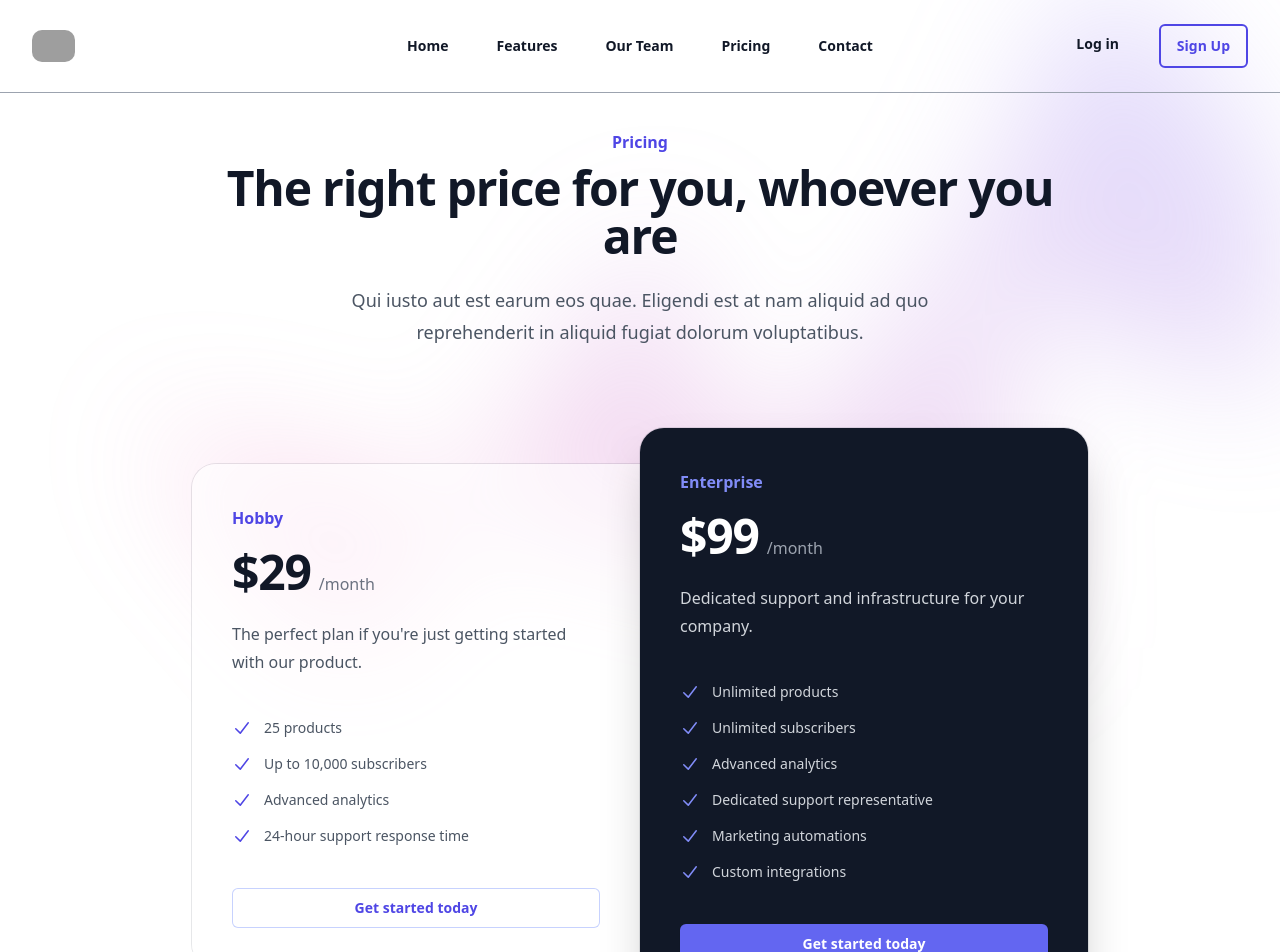
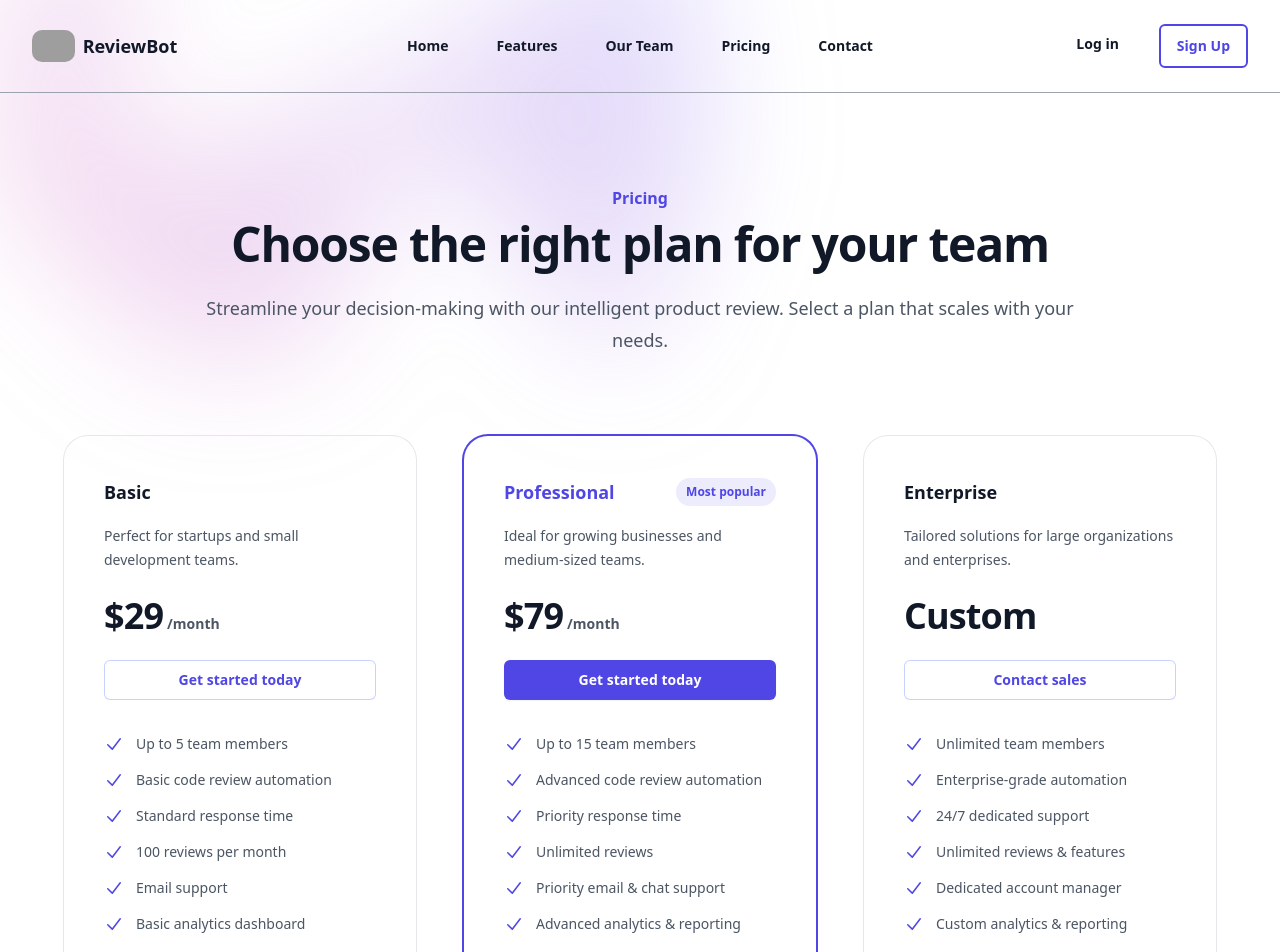
Before and after one commit to Sohith-reddy/reviewbot_front, a React (Vite) app: page /pricing in a window 1280 px wide. Shown: the top 952 px of the page. Built offline with nearby package versions, Linux system fonts and the light colour scheme; grey boxes are pictures that could not be loaded.

Commit message:
Updated Pricing and adjusted styling

```diff
--- a/src/components/Login.jsx
+++ b/src/components/Login.jsx
@@ -10,10 +10,33 @@ export default function Login() {
   const [email, setEmail] = useState('');
   const [password, setPassword] = useState('');
 
-  const handleSubmit = (e) => {
+  const handleSubmit = async (e) => {
     e.preventDefault();
-    // Add login logic here
+
+    try {
+      const response = await fetch('http://localhost:3000/api/login', {
+        method: 'POST',
+        headers: {
+          'Content-Type': 'application/json',
+        },
+        body: JSON.stringify({ email, password }),
+      });
+
+      const data = await response.json();
+
+      if (response.ok) {
+        // Login successful
+        localStorage.setItem('token', data.token); // Store token (optional)
+        navigate('/'); // Redirect to home page
+      } else {
+        alert(data.message || 'Login failed. Please try again.'); // Show error message
+      }
+    } catch (err) {
+      console.error(err);
+      alert('An error occurred. Please try again later.');
+    }
   };
+
 
   return (
     <GradientBackground>
--- a/src/components/Navbar.jsx
+++ b/src/components/Navbar.jsx
@@ -19,14 +19,14 @@ export default function Navbar() {
     <>
       <header className="absolute inset-x-0 top-0 z-50">
         <nav aria-label="Global" className="flex items-center justify-between p-6 lg:px-8">
-          <div className="flex lg:flex-1">
-            <a href="#" className="-m-1.5 p-1.5">
-              <span className="sr-only">Your Company</span>
+        <div className="flex lg:flex-1">
+            <a href="/" className="-m-1.5 p-1.5 flex items-center gap-x-2">
               <img
-                alt=""
+                alt="ReviewBot Logo"
                 src="https://tailwindui.com/plus/img/logos/mark.svg?color=indigo&shade=600"
                 className="h-8 w-auto"
               />
+              <span className="text-lg font-semibold text-gray-900">ReviewBot</span>
             </a>
           </div>
           <div className="flex lg:hidden">
--- a/src/components/Pricing.jsx
+++ b/src/components/Pricing.jsx
@@ -1,30 +1,66 @@
 import { CheckIcon } from '@heroicons/react/20/solid'
+import GradientBackground from './GradientBackground'
 
 const tiers = [
   {
-    name: 'Hobby',
-    id: 'tier-hobby',
+    name: 'Basic',
+    id: 'tier-basic',
     href: '#',
     priceMonthly: '$29',
-    description: "The perfect plan if you're just getting started with our product.",
-    features: ['25 products', 'Up to 10,000 subscribers', 'Advanced analytics', '24-hour support response time'],
+    description: 'Perfect for startups and small development teams.',
+    features: [
+      'Up to 5 team members',
+      'Basic code review automation',
+      'Standard response time',
+      '100 reviews per month',
+      'Email support',
+      'Basic analytics dashboard',
+      'Integration with GitHub',
+      'Security scanning'
+    ],
     featured: false,
+  },
+  {
+    name: 'Professional',
+    id: 'tier-professional',
+    href: '#',
+    priceMonthly: '$79',
+    description: 'Ideal for growing businesses and medium-sized teams.',
+    features: [
+      'Up to 15 team members',
+      'Advanced code review automation',
+      'Priority response time',
+      'Unlimited reviews',
+      'Priority email & chat support',
+      'Advanced analytics & reporting',
+      'Integration with GitHub & GitLab',
+      'Enhanced security features',
+      'Custom rule configuration',
+      'API access'
+    ],
+    featured: true,
   },
   {
     name: 'Enterprise',
     id: 'tier-enterprise',
     href: '#',
-    priceMonthly: '$99',
-    description: 'Dedicated support and infrastructure for your company.',
+    priceMonthly: 'Custom',
+    description: 'Tailored solutions for large organizations and enterprises.',
     features: [
-      'Unlimited products',
-      'Unlimited subscribers',
-      'Advanced analytics',
-      'Dedicated support representative',
-      'Marketing automations',
-      'Custom integrations',
+      'Unlimited team members',
+      'Enterprise-grade automation',
+      '24/7 dedicated support',
+      'Unlimited reviews & features',
+      'Dedicated account manager',
+      'Custom analytics & reporting',
+      'Integration with any VCS',
+      'Advanced security compliance',
+      'Custom workflow automation',
+      'On-premise deployment option',
+      'SLA guarantees',
+      'Training & onboarding'
     ],
-    featured: true,
+    featured: false,
   },
 ]
 
@@ -34,95 +70,83 @@ function classNames(...classes) {
 
 export default function Pricing() {
   return (
-    <div className="relative isolate bg-white px-6 py-24 sm:py-32 lg:px-8">
-      <div aria-hidden="true" className="absolute inset-x-0 -top-3 -z-10 transform-gpu overflow-hidden px-36 blur-3xl">
-        <div
-          style={{
-            clipPath:
-              'polygon(74.1% 44.1%, 100% 61.6%, 97.5% 26.9%, 85.5% 0.1%, 80.7% 2%, 72.5% 32.5%, 60.2% 62.4%, 52.4% 68.1%, 47.5% 58.3%, 45.2% 34.5%, 27.5% 76.7%, 0.1% 64.9%, 17.9% 100%, 27.6% 76.8%, 76.1% 97.7%, 74.1% 44.1%)',
-          }}
-          className="mx-auto aspect-[1155/678] w-[72.1875rem] bg-gradient-to-tr from-[#ff80b5] to-[#9089fc] opacity-30"
-        />
-      </div>
-      <div className="mx-auto max-w-2xl text-center lg:max-w-4xl">
+    <GradientBackground>
+      <div className="py-24 sm:py-32">
+        <div className="mx-auto max-w-7xl px-6 lg:px-8">
+          <div className="mx-auto max-w-4xl text-center">
             <h2 className="text-base font-semibold leading-7 text-indigo-600">Pricing</h2>
             <p className="mt-2 text-4xl font-bold tracking-tight text-gray-900 sm:text-5xl">
-          The right price for you, whoever you are
+              Choose the right plan for your team
+            </p>
+            <p className="mt-6 text-lg leading-8 text-gray-600">
+              Streamline your decision-making with our intelligent product review. Select a plan that scales with your needs.
             </p>
           </div>
-      <p className="mx-auto mt-6 max-w-2xl text-center text-lg leading-8 text-gray-600">
-        Qui iusto aut est earum eos quae. Eligendi est at nam aliquid ad quo reprehenderit in aliquid fugiat dolorum
-        voluptatibus.
-      </p>
-      <div className="mx-auto mt-16 grid max-w-lg grid-cols-1 items-center gap-y-6 sm:mt-20 sm:gap-y-0 lg:max-w-4xl lg:grid-cols-2">
-        {tiers.map((tier, tierIdx) => (
+          <div className="isolate mx-auto mt-16 grid max-w-md grid-cols-1 gap-y-8 sm:mt-20 lg:mx-0 lg:max-w-none lg:grid-cols-3 lg:gap-x-8 xl:gap-x-12">
+            {tiers.map((tier) => (
               <div
                 key={tier.id}
                 className={classNames(
-              tier.featured ? 'relative bg-gray-900 shadow-2xl' : 'bg-white/60 sm:mx-8 lg:mx-0',
-              tier.featured
-                ? ''
-                : tierIdx === 0
-                  ? 'rounded-t-3xl sm:rounded-b-none lg:rounded-bl-3xl lg:rounded-tr-none'
-                  : 'sm:rounded-t-none lg:rounded-bl-none lg:rounded-tr-3xl',
-              'rounded-3xl p-8 ring-1 ring-gray-900/10 sm:p-10',
+                  tier.featured ? 'ring-2 ring-indigo-600' : 'ring-1 ring-gray-200',
+                  'rounded-3xl p-8 xl:p-10'
                 )}
               >
+                <div className="flex items-center justify-between gap-x-4">
                   <h3
                     id={tier.id}
                     className={classNames(
-                tier.featured ? 'text-indigo-400' : 'text-indigo-600',
-                'text-base font-semibold leading-7',
+                      tier.featured ? 'text-indigo-600' : 'text-gray-900',
+                      'text-lg font-semibold leading-8'
                     )}
                   >
                     {tier.name}
                   </h3>
-            <p className="mt-4 flex items-baseline gap-x-2">
-              <span
-                className={classNames(
-                  tier.featured ? 'text-white' : 'text-gray-900',
-                  'text-5xl font-bold tracking-tight',
+                  {tier.featured && (
+                    <p className="rounded-full bg-indigo-600/10 px-2.5 py-1 text-xs font-semibold leading-5 text-indigo-600">
+                      Most popular
+                    </p>
                   )}
-              >
-                {tier.priceMonthly}
-              </span>
-              <span className={classNames(tier.featured ? 'text-gray-400' : 'text-gray-500', 'text-base')}>/month</span>
+                </div>
+                <p className="mt-4 text-sm leading-6 text-gray-600">{tier.description}</p>
+                <p className="mt-6 flex items-baseline gap-x-1">
+                  <span className="text-4xl font-bold tracking-tight text-gray-900">{tier.priceMonthly}</span>
+                  {tier.name !== 'Enterprise' && <span className="text-sm font-semibold leading-6 text-gray-600">/month</span>}
                 </p>
-            <p className={classNames(tier.featured ? 'text-gray-300' : 'text-gray-600', 'mt-6 text-base leading-7')}>
-              {tier.description}
-            </p>
-            <ul
-              role="list"
-              className={classNames(
-                tier.featured ? 'text-gray-300' : 'text-gray-600',
-                'mt-8 space-y-3 text-sm leading-6 sm:mt-10',
-              )}
-            >
-              {tier.features.map((feature) => (
-                <li key={feature} className="flex gap-x-3">
-                  <CheckIcon
-                    aria-hidden="true"
-                    className={classNames(tier.featured ? 'text-indigo-400' : 'text-indigo-600', 'h-6 w-5 flex-none')}
-                  />
-                  {feature}
-                </li>
-              ))}
-            </ul>
                 <a
                   href={tier.href}
                   aria-describedby={tier.id}
                   className={classNames(
                     tier.featured
-                  ? 'bg-indigo-500 text-white shadow-sm hover:bg-indigo-400 focus-visible:outline-indigo-500'
-                  : 'text-indigo-600 ring-1 ring-inset ring-indigo-200 hover:ring-indigo-300 focus-visible:outline-indigo-600',
-                'mt-8 block rounded-md px-3.5 py-2.5 text-center text-sm font-semibold focus-visible:outline focus-visible:outline-2 focus-visible:outline-offset-2 sm:mt-10',
+                      ? 'bg-indigo-600 text-white shadow-sm hover:bg-indigo-500'
+                      : 'text-indigo-600 ring-1 ring-inset ring-indigo-200 hover:ring-indigo-300',
+                    'mt-6 block rounded-md py-2 px-3 text-center text-sm font-semibold leading-6 focus-visible:outline focus-visible:outline-2 focus-visible:outline-offset-2 focus-visible:outline-indigo-600'
                   )}
                 >
-              Get started today
+                  {tier.name === 'Enterprise' ? 'Contact sales' : 'Get started today'}
                 </a>
+                <ul role="list" className="mt-8 space-y-3 text-sm leading-6 text-gray-600">
+                  {tier.features.map((feature) => (
+                    <li key={feature} className="flex gap-x-3">
+                      <CheckIcon className="h-6 w-5 flex-none text-indigo-600" aria-hidden="true" />
+                      {feature}
+                    </li>
+                  ))}
+                </ul>
               </div>
             ))}
           </div>
+          <div className="mt-16 text-center">
+            <p className="text-base font-semibold leading-7 text-gray-900">
+              Need a custom solution?
+            </p>
+            <p className="mt-2 text-sm leading-8 text-gray-600">
+              Contact our sales team for enterprise-grade solutions tailored to your specific requirements.
+              <br />
+              We offer flexible pricing and custom features for large teams and organizations.
+            </p>
           </div>
+        </div>
+      </div>
+    </GradientBackground>
   )
 }
--- a/src/components/SignUp.jsx
+++ b/src/components/SignUp.jsx
@@ -11,10 +11,31 @@ export default function SignUp() {
   const [password, setPassword] = useState('');
   const [name, setName] = useState('');
 
-  const handleSubmit = (e) => {
+  const handleSubmit = async (e) => {
     e.preventDefault();
-    // Add signup logic here
+
+    try {
+      const response = await fetch('http://localhost:3000/api/auth/signup', {
+        method: 'POST',
+        headers: {
+          'Content-Type': 'application/json',
+        },
+        body: JSON.stringify({ name, email, password }),
+      });
+
+      if (response.ok) {
+        alert('Signup successful! Redirecting to Login...');
+        navigate('/login'); // Navigate to the Login page
+      } else {
+        const errorData = await response.json();
+        alert(`Signup failed: ${errorData.message}`);
+      }
+    } catch (error) {
+      console.error('Error during signup:', error);
+      alert('An error occurred. Please try again.');
+    }
   };
+
 
   return (
     <GradientBackground>
```
Also changed, not shown: src/components/Contact.jsx (+21 -3 lines). Lines whose indentation alone changed are shown as unchanged.
